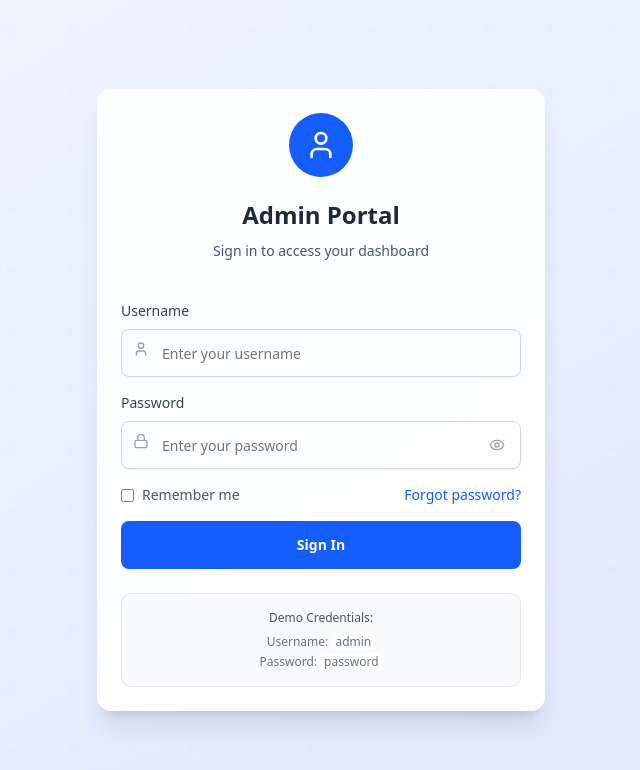
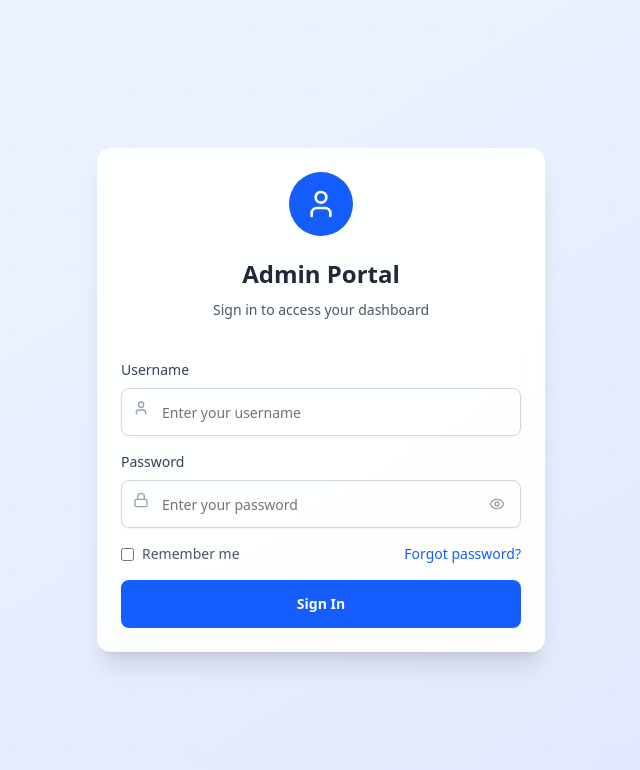
Before and after one commit to demo-portal620/react-next-js, a Next.js app: page /login in a window 1280 px wide. Shown: the top 770 px of the page, without its empty margins (319-959 px from the left). Built offline with nearby package versions, Linux system fonts and the light colour scheme.

Commit message:
added login function

```diff
--- a/src/app/(auth)/login/page.tsx
+++ b/src/app/(auth)/login/page.tsx
@@ -14,6 +14,7 @@ import {
 } from "@/components/ui/card";
 import { Alert, AlertDescription } from "@/components/ui/alert";
 import { Eye, EyeOff, User, Lock, AlertCircle } from "lucide-react";
+import { loginUser } from "@/services/authApi";
 
 export default function LoginPage() {
   const router = useRouter();
@@ -28,20 +29,43 @@ export default function LoginPage() {
     setError("");
     setIsLoading(true);
 
-    // Simulate API call delay
-    await new Promise((resolve) => setTimeout(resolve, 1000));
-
+    // Client-side validation
     if (!username || !password) {
       setError("Please enter both username and password.");
       setIsLoading(false);
       return;
     }
 
-    if (username === "admin" && password === "password") {
+    try {
+      // Make actual API call
+      const result = await loginUser(username, password);
+
+      // Handle successful login
+      console.log("Login successful:", result);
+
+      // Store token if provided
+      if (result.token) {
+        localStorage.setItem("authToken", result.token);
+      }
+
+      // Store user data if provided
+      if (result.user) {
+        localStorage.setItem("user", JSON.stringify(result.user));
+      }
+
+      // Clear any previous errors and redirect
       setError("");
       router.push("/");
-    } else {
-      setError("Invalid username or password.");
+    } catch (error) {
+      // Handle API errors
+      console.error("Login error:", error);
+      setError(
+        error instanceof Error
+          ? error.message
+          : "Login failed. Please try again."
+      );
+    } finally {
+      // Always stop loading state
       setIsLoading(false);
     }
   };
@@ -182,25 +206,6 @@ export default function LoginPage() {
               )}
             </Button>
           </form>
-
-          {/* Demo Credentials */}
-          <div className="mt-6 p-4 bg-gray-50 rounded-lg border">
-            <p className="text-xs text-gray-600 text-center mb-2 font-medium">
-              Demo Credentials:
-            </p>
-            <div className="text-xs text-gray-500 text-center space-y-1">
-              <p>
-                Username:{" "}
-                <span className="font-mono bg-white px-1 rounded">admin</span>
-              </p>
-              <p>
-                Password:{" "}
-                <span className="font-mono bg-white px-1 rounded">
-                  password
-                </span>
-              </p>
-            </div>
-          </div>
         </CardContent>
       </Card>
     </div>
--- /dev/null
+++ b/src/services/authApi.ts
@@ -0,0 +1,25 @@
+//const AUTH_BASE = "http://ap-demo.ap-southeast-1.elasticbeanstalk.com/auth";
+const AUTH_BASE = "https://spring-boot-mybatis.onrender.com/auth";
+
+// Login function
+export async function loginUser(username: string, password: string) {
+  const url = `${AUTH_BASE}/login`;
+
+  const res = await fetch(url, {
+    method: "POST",
+    headers: {
+      "Content-Type": "application/json",
+    },
+    body: JSON.stringify({
+      username,
+      password,
+    }),
+  });
+
+  if (!res.ok) {
+    const errorData = await res.json().catch(() => null);
+    throw new Error(errorData?.message || `Login failed: ${res.status}`);
+  }
+
+  return await res.json();
+}
```
